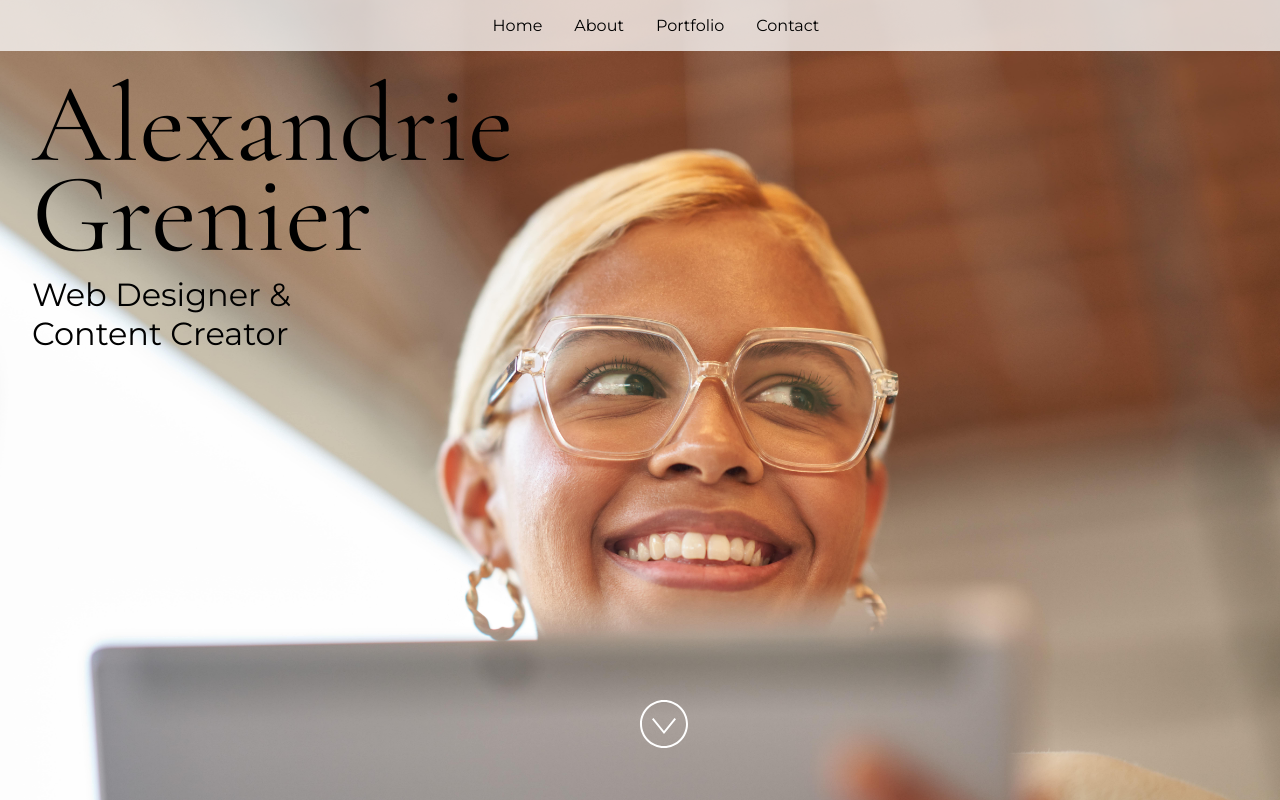
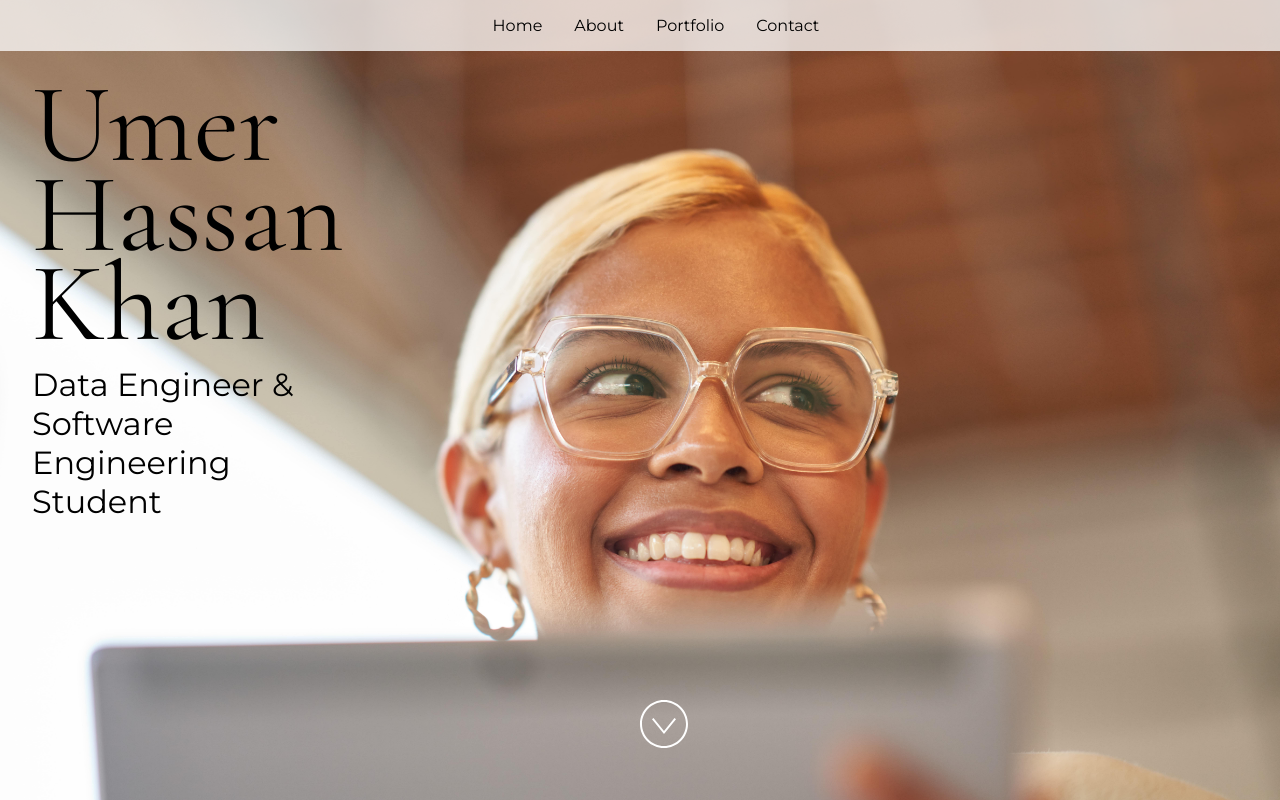
Before and after one commit to umerhassankhan1/MLSATechnicalOnboarding, a React (Vite) app: page / in a window 1280 px wide. Built offline with nearby package versions, Linux system fonts and the light colour scheme.

Commit message:
1st commit

```diff
--- a/src/App.jsx
+++ b/src/App.jsx
@@ -24,15 +24,15 @@ import "./styles.css";
  * If you don't have one of the social sites listed, leave it as an empty string.
  */
 const siteProps = {
-  name: "Alexandrie Grenier",
-  title: "Web Designer & Content Creator",
-  email: "alex@example.com",
-  gitHub: "microsoft",
-  instagram: "microsoft",
-  linkedIn: "satyanadella",
+  name: "Umer Hassan Khan",
+  title: "Data Engineer & Software Engineering Student",
+  email: "umerhassan113996@gmail.com",
+  gitHub: "umerhassankhan1",
+  instagram: "khanumerhassan",
+  linkedIn: "umer-hassan-khan-7aba67228",
   medium: "",
-  twitter: "microsoft",
-  youTube: "Code",
+  twitter: "",
+  youTube: "",
 };
 
 const primaryColor = "#4E567E";
```
